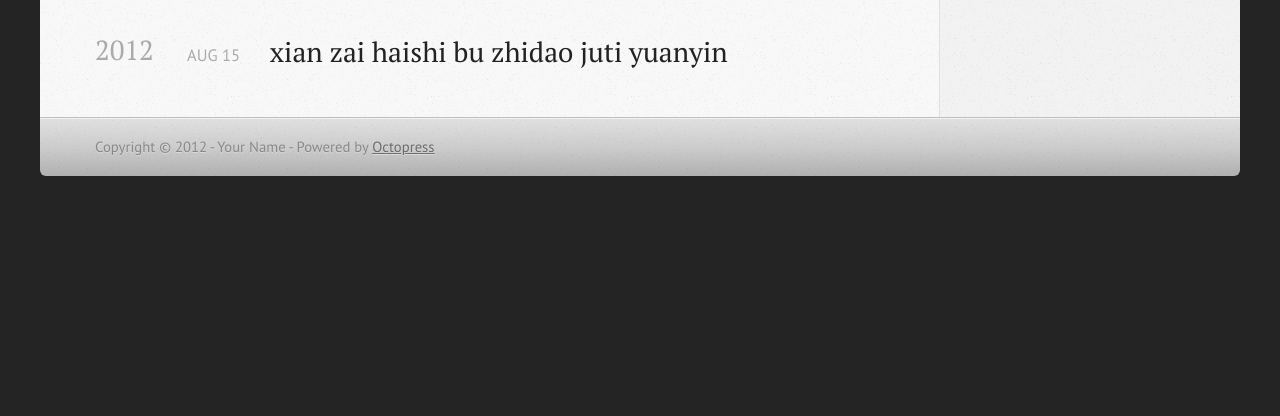
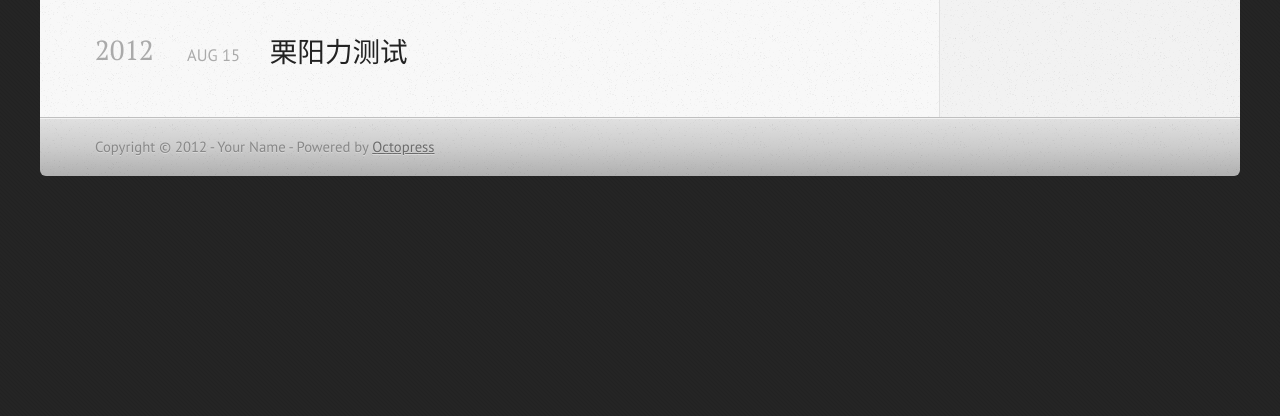
Before and after one commit to liyangli/githubBlog, a plain HTML site: page blog/archives/index.html in a window 1280 px wide. Shown: the part 384-800 px from the top of the page. Drawn offline with Linux system fonts and the light colour scheme.

Commit message:
Update blog/archives/index.html

```diff
--- a/blog/archives/index.html
+++ b/blog/archives/index.html
@@ -1,4 +1,3 @@
-
 <!DOCTYPE html>
 <!--[if IEMobile 7 ]><html class="no-js iem7"><![endif]-->
 <!--[if lt IE 9]><html class="no-js lte-ie8"><![endif]-->
@@ -80,7 +79,7 @@ Aug 15 2012 Recent Posts xian zai haishi bu zhidao juti yuanyin ">
 
 <article>
 
-<h1><a href="/githubBlog/blog/2012/08/15/xian-zai-haishi-bu-zhidao-juti-yuanyin/">xian zai haishi bu zhidao juti yuanyin</a></h1>
+<h1><a href="/githubBlog/blog/2012/08/15/xian-zai-haishi-bu-zhidao-juti-yuanyin/">栗阳力测试</a></h1>
 <time datetime="2012-08-15T00:00:00+08:00" pubdate><span class='month'>Aug</span> <span class='day'>15</span> <span class='year'>2012</span></time>
 
 
```
